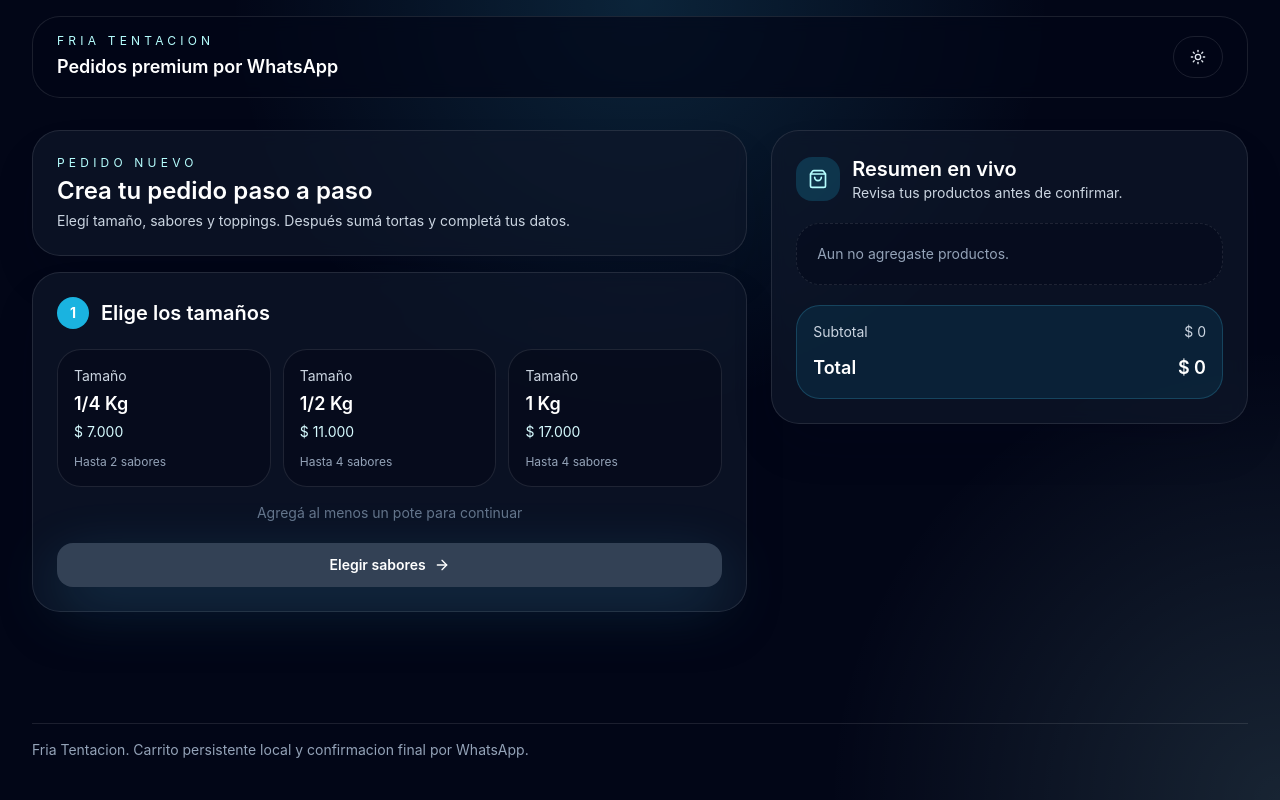
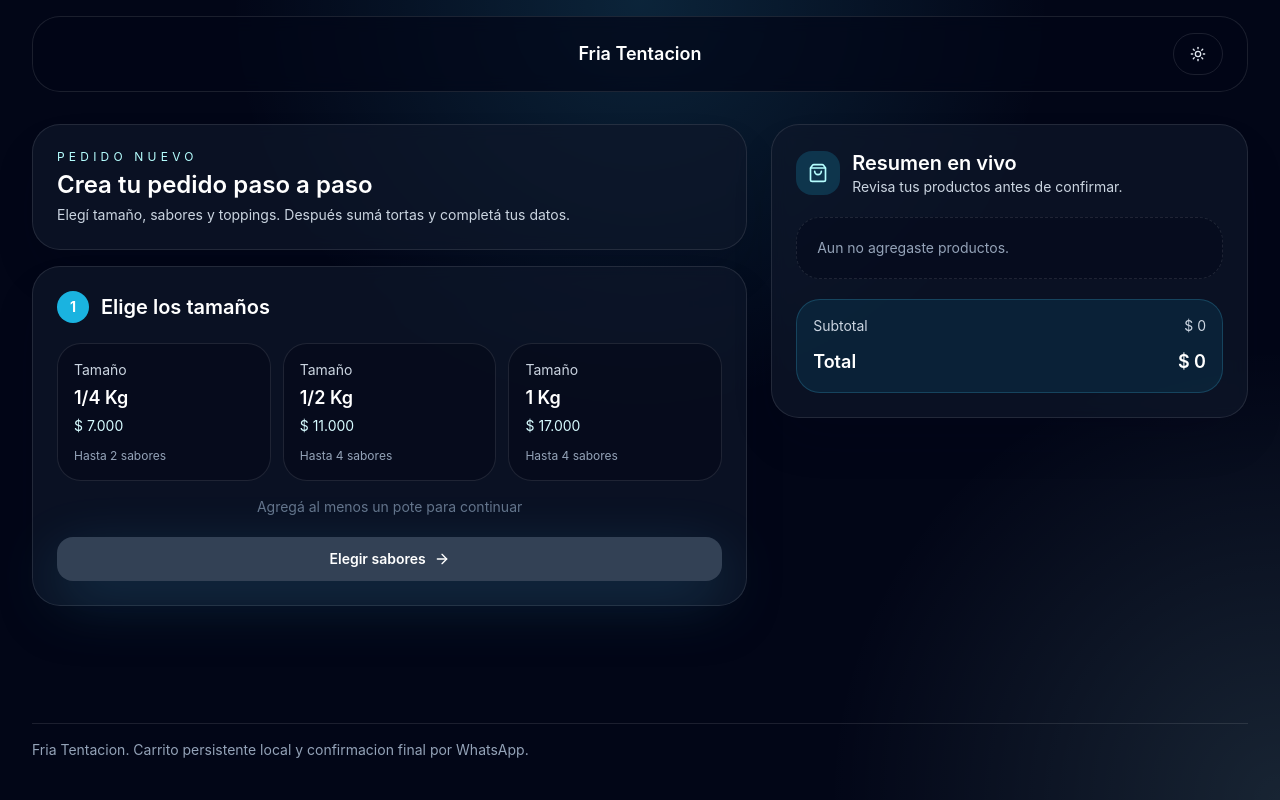
Before and after one commit to Julian-Correa/Fria-Tentacion-Proyect, a React (Vite) app: page /pedido in a window 1280 px wide. Built offline with nearby package versions, Linux system fonts and the light colour scheme.

Commit message:
fix: header solo Fria Tentacion centrado, sin subtitulo

```diff
--- a/src/layouts/AppShell.tsx
+++ b/src/layouts/AppShell.tsx
@@ -8,13 +8,12 @@ export const AppShell = ({ children }: PropsWithChildren) => (
   <div className="min-h-screen bg-white bg-aurora text-slate-950 dark:bg-slate-950 dark:text-slate-50">
     <div className="mx-auto flex min-h-screen w-full max-w-7xl flex-col px-4 pb-10 pt-4 sm:px-6 lg:px-8">
       <header className="mb-8 rounded-[28px] border border-slate-200 bg-white/70 px-4 py-4 backdrop-blur dark:border-white/10 dark:bg-slate-950/70 md:px-6">
-        <div className="flex items-center justify-between gap-4">
-          <Link to={ROUTES.order} className="space-y-1">
-            <p className="text-xs uppercase tracking-[0.35em] text-brand-500 dark:text-brand-200">Fria Tentacion</p>
-            <h1 className="text-lg font-semibold text-slate-900 dark:text-white">Pedidos premium por WhatsApp</h1>
+        <div className="flex items-center">
+          <div className="flex-1" />
+          <Link to={ROUTES.order}>
+            <p className="text-lg font-semibold text-slate-900 dark:text-white">Fria Tentacion</p>
           </Link>
-
-          <div className="flex items-center gap-2">
+          <div className="flex flex-1 items-center justify-end gap-2">
             <ThemeToggle />
           </div>
         </div>
```
